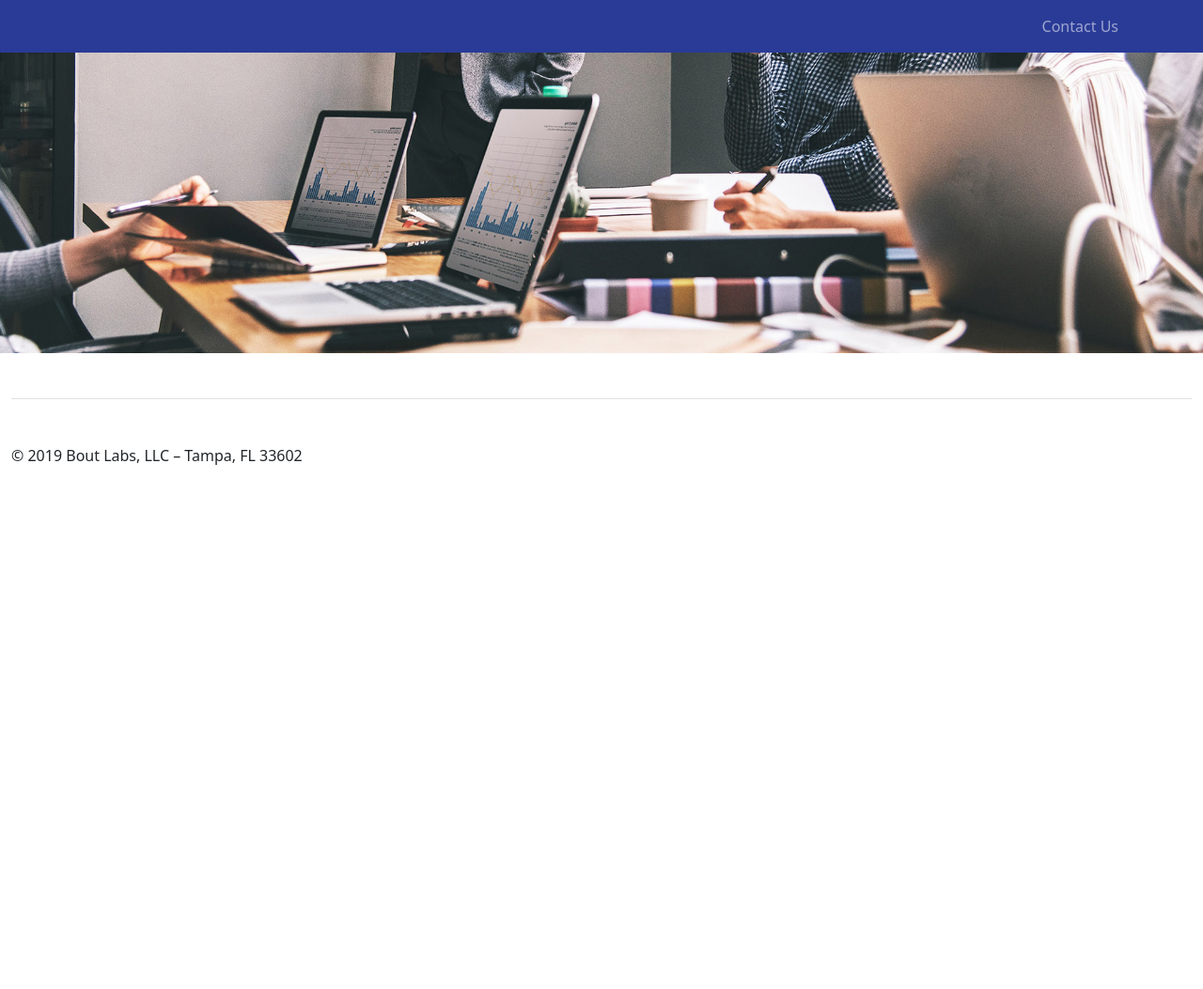
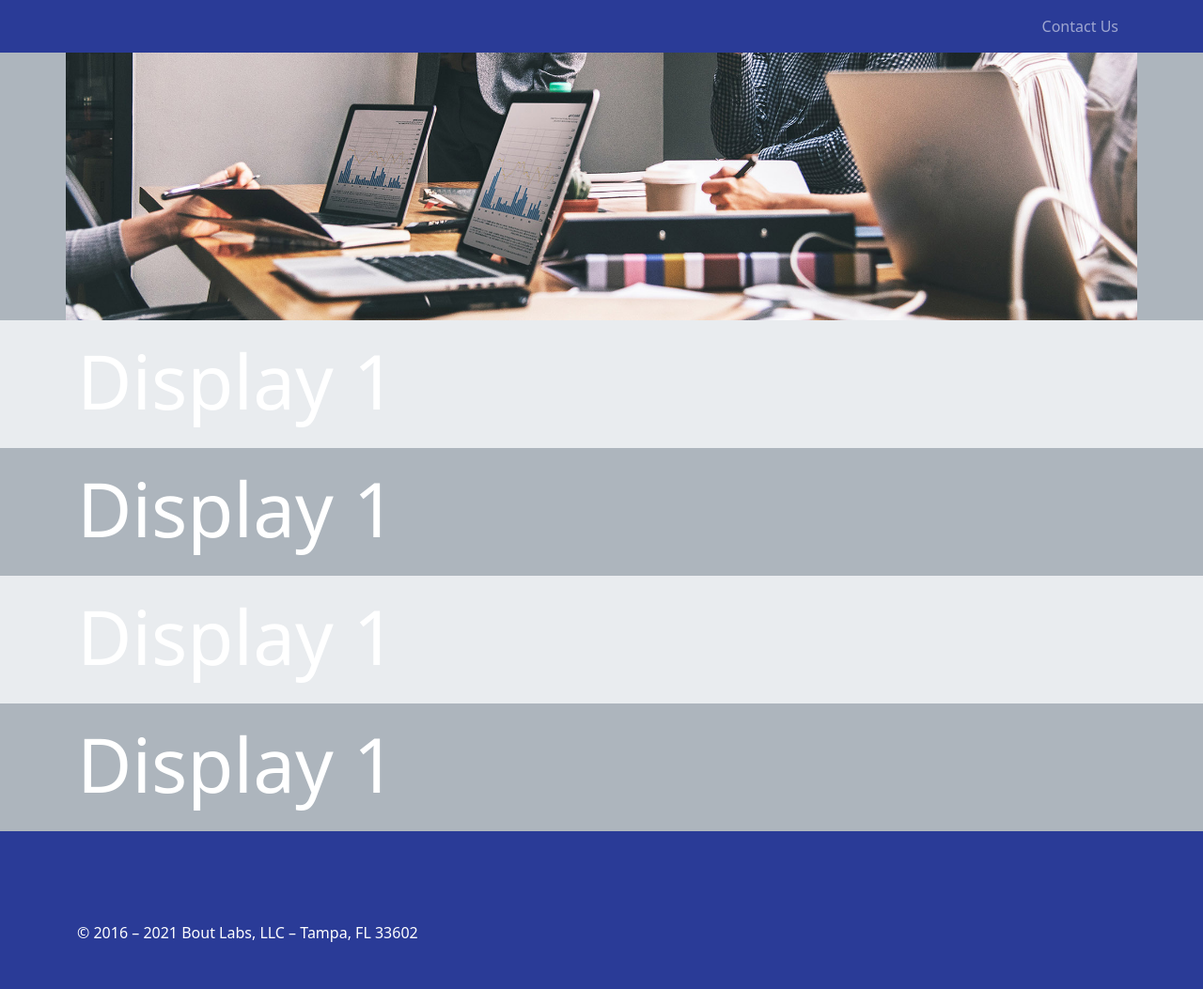
Before and after one commit to BoutLabs/boutlabs.github.io, a Jekyll site: the page built from index.html, in a window 1280 px wide. Shown: the whole page at 94% size. Built offline with Jekyll 4.4.1, drawn with Linux system fonts in a browser that asks for light colours; before the commit the page ends 900 px from its top, so only the background shows below that.

Commit message:
Update landing page layout

```diff
--- a/_includes/footer.html
+++ b/_includes/footer.html
@@ -1,8 +1,8 @@
-<div class="container-fluid">
-  <footer class="pt-4 my-md-5 pt-md-5 border-top">
+<div class="container">
+  <footer class="pt-4 my-md-5 pt-md-5">
     <div class="row">
-      <div class="col-md">
-        <span>&copy; 2019 Bout Labs, LLC &ndash; Tampa, FL 33602</span>
+      <div class="col">
+        <span>&copy; 2016 &ndash; {{ 'now' | date: "%Y" }} Bout Labs, LLC &ndash; Tampa, FL 33602</span>
       </div>
     </div>
   </footer>
--- a/assets/css/main.scss
+++ b/assets/css/main.scss
@@ -3,7 +3,7 @@
 # only Main files contain this front matter, not partials.
 ---
 
-$primary:         #2a3b97;
+$primary: #2a3b97;
 //$secondary:     $gray-600 !default;
 //$success:       $green !default;
 //$info:          $cyan !default;
@@ -15,6 +15,18 @@ $primary:         #2a3b97;
 @import "bootstrap";
 @import "blog";
 
+body {
+  background-color: $primary;
+  color: $white;
+}
+
+.even-container {
+  background-color: $gray-500;
+}
+
+.odd-container {
+  background-color: $gray-200;
+}
 
 .flex-equal > * {
   -ms-flex: 1;
@@ -27,4 +39,6 @@ $primary:         #2a3b97;
   }
 }
 
-.overflow-hidden { overflow: hidden; }
+.overflow-hidden {
+  overflow: hidden;
+}
--- a/index.html
+++ b/index.html
@@ -2,10 +2,52 @@
 layout: landing
 ---
 
-<div class="container-fluid p-0">
-  <div class="row">
-    <div class="col">
-      <img src="/assets/images/brainstorming-session.jpg" class="img-fluid" alt="Brainstorming session">
+<div class="container-wrapper even-container">
+  <div class="container-xl p-0">
+    <div class="row align-items-center">
+      <div class="col">
+        <img src="/assets/images/brainstorming-session.jpg" class="img-fluid" alt="Brainstorming session">
+      </div>
     </div>
   </div>
 </div>
+
+<div class="container-wrapper odd-container">
+  <div class="container py-3">
+    <div class="row align-items-center">
+      <div class="col">
+        <h1 class="display-1">Display 1</h1>
+      </div>
+    </div>
+  </div>
+</div>
+
+<div class="container-wrapper even-container">
+  <div class="container py-3">
+    <div class="row align-items-center">
+      <div class="col">
+        <h1 class="display-1">Display 1</h1>
+      </div>
+    </div>
+  </div>
+</div>
+
+<div class="container-wrapper odd-container">
+  <div class="container py-3">
+    <div class="row align-items-center">
+      <div class="col">
+        <h1 class="display-1">Display 1</h1>
+      </div>
+    </div>
+  </div>
+</div>
+
+<div class="container-wrapper even-container">
+  <div class="container py-3">
+    <div class="row align-items-center">
+      <div class="col">
+        <h1 class="display-1">Display 1</h1>
+      </div>
+    </div>
+  </div>
+</div>
```
